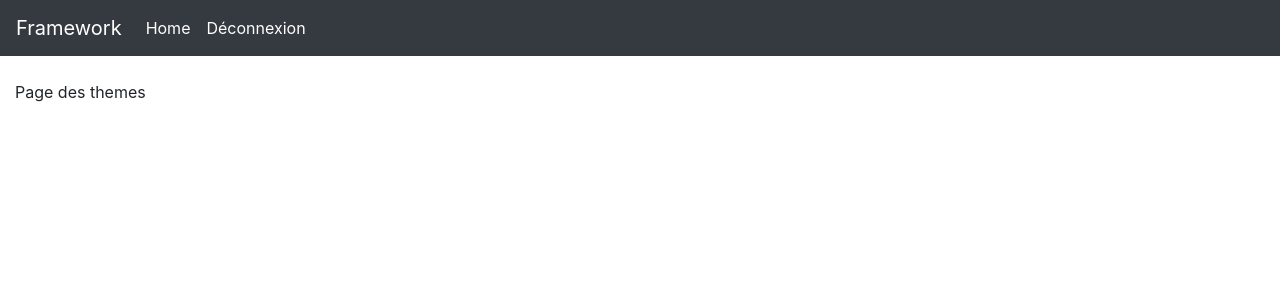
After one commit to Ustalioth/Duelquizz, a PHP site: template templates/theme.html.twig in a window 1280 px wide. The commit adds this page. Shown: the top 300 px of the page. Run offline with PHP 8.4, Linux system fonts and the light colour scheme; the template is opened without the code that fills it, so the values that code supplies are empty; some libraries are stand-ins or nearby versions.

Commit message:
route for theme

```diff
--- a/config/routing.php
+++ b/config/routing.php
@@ -9,11 +9,13 @@ use App\Action\Home;
 use App\Action\User;
 use App\Core\Routing\Route;
 use App\Action\UserList;
+use App\Action\Themes\Theme;
 
 return [
     new Route('/', Home::class, 'GET'),
     new Route('/user/{userName}', User::class, 'GET'),
 
+    new Route('/theme', Theme::class, ['GET', 'POST']),
     new Route('/admins', AdminList::class, 'GET'),
     new Route('/users', UserList::class, 'GET'),
     new Route('/disconnect', Disconnect::class, 'GET'),
--- a/templates/layout.html.twig
+++ b/templates/layout.html.twig
@@ -29,6 +29,9 @@
                     <li class="nav-item active">
                         <a class="nav-link" href="/users">Liste users <span class="sr-only">(current)</span></a>
                     </li>
+                    <li>
+                        <a class="nav-link" href="/theme">Thèmes <span class="sr-only">(current)</span></a>
+                    </li>
                 {% endif %}
                 <li class="nav-item active">
                     <a class="nav-link" href="/disconnect">Déconnexion <span class="sr-only">(current)</span></a>
--- /dev/null
+++ b/templates/theme.html.twig
@@ -0,0 +1,9 @@
+{% extends 'layout.html.twig' %}
+
+{% block title %}Themes{% endblock %}
+
+{% block body %}
+    <div class="container-fluid">
+        Page des themes
+    </div>
+{% endblock %}
```
Also changed, not shown: app/Action/Themes/Theme.php (added, +21 -0 lines).
